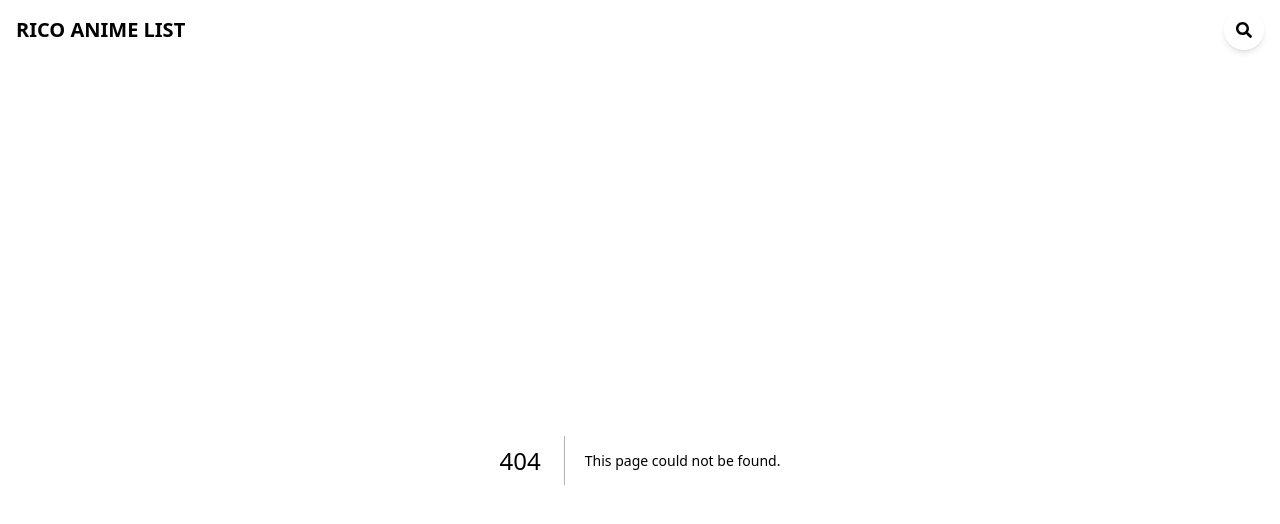
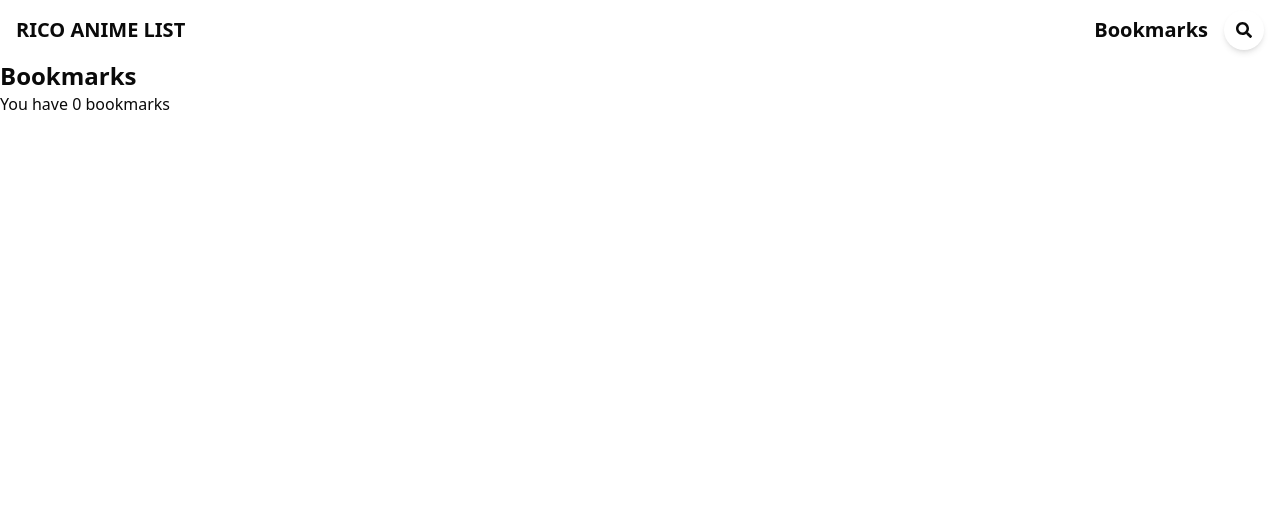
Before and after one commit to ricoarisandyw/rico-anime-list, a Next.js app in the folder apps/web/: page /bookmarks in a window 1280 px wide. Before the commit this address had no page. Shown: the top 524 px of the page. Built offline with nearby package versions, Linux system fonts and the light colour scheme.

Commit message:
feat: bookmarks

```diff
--- a/apps/web/app/anime/[id]/page.tsx
+++ b/apps/web/app/anime/[id]/page.tsx
@@ -1,3 +1,4 @@
+import BookmarkComponent from "@/components/widget/bookmark/Bookmark";
 import YoutubeBox from "@/components/widget/youtube-box/YoutubeBox";
 import AnimeAPI from "@repo/api/anime";
 import Image from "next/image";
@@ -24,6 +25,9 @@ export default async function AnimePage(props: { params: Promise<{ id: string }>
       <div className="col-span-2 flex flex-col gap-4 bg-gradient-to-r from-black/80 via-black/60 to-transparent p-8 text-white h-full">
         <div>
           <h1 className="text-2xl font-bold">{anime.data.title}</h1>
+        </div>
+        <div className="flex gap-2">
+          <BookmarkComponent id={anime.data.mal_id.toString()} />
         </div>
         <div className="flex gap-2">
           {anime.data.genres.map((genre) => <div className="text-white bg-black/50 backdrop-blur-sm rounded-full border border-white text-sm px-2 py-1" key={genre.mal_id + "-" + genre.name}>{genre.name}</div>)}
--- /dev/null
+++ b/apps/web/app/bookmarks/page.tsx
@@ -0,0 +1,32 @@
+"use client";
+
+import AnimeBox from "@/components/widget/animebox/AnimeBox";
+import AnimeBoxSkeleton from "@/components/widget/animebox/AnimeBoxSkeleton";
+import { useBookmark } from "@/components/widget/bookmark/Bookmark.store";
+import AnimeAPI from "@repo/api/anime";
+import { TypeAnime } from "@repo/api/types";
+import { useEffect, useState } from "react";
+
+export default function BookmarksPage() {
+  const bookmarks = useBookmark(s => s.bookmarks);
+  const [animes, setAnimes] = useState<TypeAnime[]>([]);
+  const [loading, setLoading] = useState(false);
+  useEffect(() => {
+    const fetchData = async () => {
+      setLoading(true);
+      const response = await AnimeAPI.getByIds(bookmarks.map(b => b));
+      setAnimes(response.map(r => r.data));
+      setLoading(false);
+    }
+    fetchData();
+  }, [bookmarks]);
+
+  return <div>
+    <div className="text-2xl font-bold">Bookmarks</div>
+    <div>You have {bookmarks.length} bookmarks</div>
+    {loading && Array.from({ length: 5 }).map((_, index) => <AnimeBoxSkeleton key={`skeleton-${index}`} />)}
+    <div className="grid grid-cols-5 gap-4">
+      {animes.map(anime => <AnimeBox key={anime.mal_id} anime={anime} />)}
+    </div>
+  </div>;
+}
--- a/apps/web/app/components/layout/Header.tsx
+++ b/apps/web/app/components/layout/Header.tsx
@@ -21,10 +21,15 @@ export default function Header() {
 
 
   return (
-    <div className={`duration-300 sticky top-0 left-0 w-full flex justify-between items-center py-2 px-4 h-[60px] z-50 ${isMenuOpen ? "bg-gradient-to-b from-white to-transparent" : ""}`}>
+    <div className={`gap-4 duration-300 sticky top-0 left-0 w-full flex items-center py-2 px-4 h-[60px] z-50 ${isMenuOpen ? "bg-gradient-to-b from-white to-transparent" : ""}`}>
       <div className="flex gap-4 items-center">
         <Link href="/" className="text-xl font-black">
           RICO ANIME LIST
+        </Link>
+      </div>
+      <div className="flex gap-4 items-center justify-end ml-auto">
+        <Link href="/bookmarks" className="text-xl font-black hover:underline">
+          Bookmarks
         </Link>
       </div>
       <div>
--- /dev/null
+++ b/apps/web/app/components/widget/bookmark/Bookmark.store.ts
@@ -0,0 +1,31 @@
+import { create } from "zustand";
+import { createJSONStorage, persist } from "zustand/middleware";
+
+interface BookmarkState {
+  bookmarks: string[];
+  toggle: (id: string) => void;
+}
+
+export const useBookmark = create<BookmarkState>()(persist(
+  (set) => ({
+    bookmarks: [],
+    toggle: (id: string) => set(state => {
+      if(state.bookmarks.includes(id)) {
+        const newBookmarks = state.bookmarks.filter(bookmark => bookmark !== id).filter(Boolean);
+        return { bookmarks: newBookmarks };
+      } else {
+        const newBookmarks = [...state.bookmarks, id];
+        return { bookmarks: newBookmarks };
+      }
+    }),
+  }),
+  {
+    name: "bookmark-storage", // unique name for the storage
+    storage: createJSONStorage(() => localStorage),
+  }
+));
+
+export const Bookmark = {
+  toggle: (id: string) => useBookmark.getState().toggle(id),
+  get: () => useBookmark.getState().bookmarks,
+}
--- /dev/null
+++ b/apps/web/app/components/widget/bookmark/Bookmark.tsx
@@ -0,0 +1,19 @@
+"use client";
+
+import { LucideBookmark } from "lucide-react";
+import { Bookmark, useBookmark } from "./Bookmark.store";
+
+export default function BookmarkComponent(props: {
+  id: string;
+}) {
+  const bookmarks = useBookmark(s => s.bookmarks)
+  const isBookmarked = bookmarks.includes(props.id);
+
+  const handleClick = () => {
+    Bookmark.toggle(props.id);
+  }
+
+  return <div className="cursor-pointer" onClick={handleClick}>
+    {isBookmarked ? <LucideBookmark fill="white" size={32} /> : <LucideBookmark size={32} />}
+  </div>
+}
--- a/packages/api/src/anime/AnimeAPI.ts
+++ b/packages/api/src/anime/AnimeAPI.ts
@@ -42,6 +42,10 @@ const AnimeAPI = {
       data: uniqueAnime,
     };
   },
+  getByIds: async (ids: string[]) => {
+    const response = await Promise.all(ids.map(id => AnimeAPI.getById(id)));
+    return response;
+  },
 };
 
 export default AnimeAPI;
```
